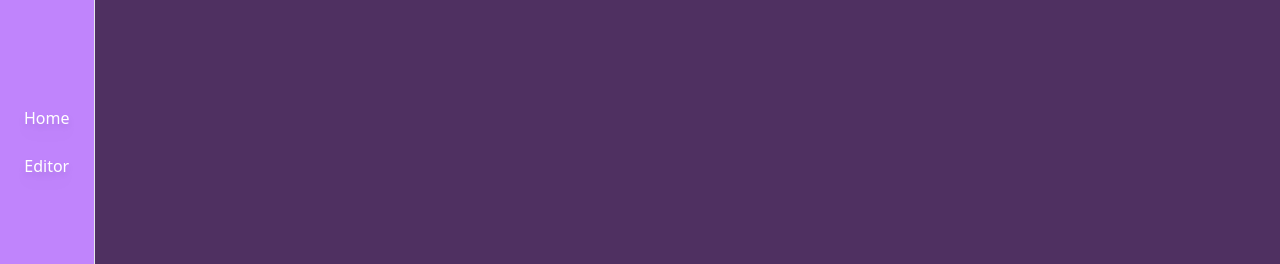
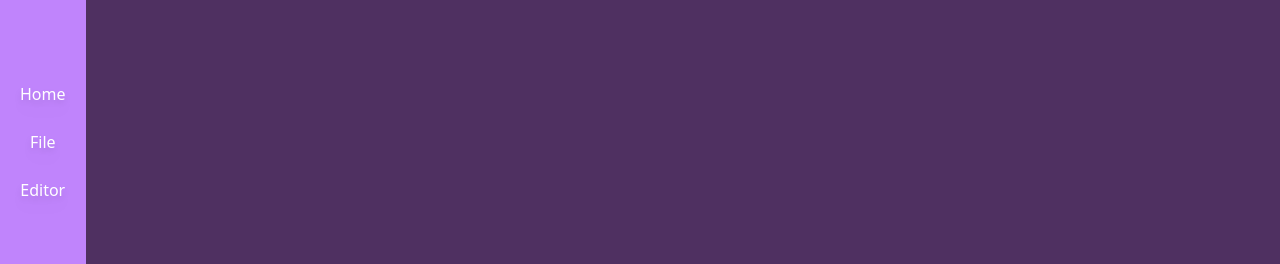
Before and after one commit to acid4sigmas/acid4sigmas-web-tools, a React (Vite) app: page /file in a window 1280 px wide. Both pictures are taken after a click on the button "Open Navbar". Shown: the part 258-522 px from the top of the page. Built offline with nearby package versions, Linux system fonts and the light colour scheme.

Commit message:
changed some styles

```diff
--- a/src/tsx_src/TopBar.tsx
+++ b/src/tsx_src/TopBar.tsx
@@ -45,10 +45,11 @@ import NavbarLink from "./ui_components/NavLink";
 
 function Navbar() {
   return (
-    <div className="flex flex-row justify-center items-center top-0 pr-3 pl-3 bg-purple-400 left-0 fixed h-[100vh] border-r z-10 overflow-hidden">
-      <div className="flex flex-row justify-center items-center">
+    <div className="bg-purple-400 flex flex-col items-center justify-center top-0 left-0 fixed h-[100vh] border-r-white z-10 overflow-hidden">
+      <div className="pr-2 pl-2 flex flex-col justify-center items-center">
         <CenteredContainer>
           <NavbarLink to="/" label="Home" />
+          <NavbarLink to="/file" label="File" />
           <NavbarLink to="/editor" label="Editor" />
         </CenteredContainer>
       </div>
```
